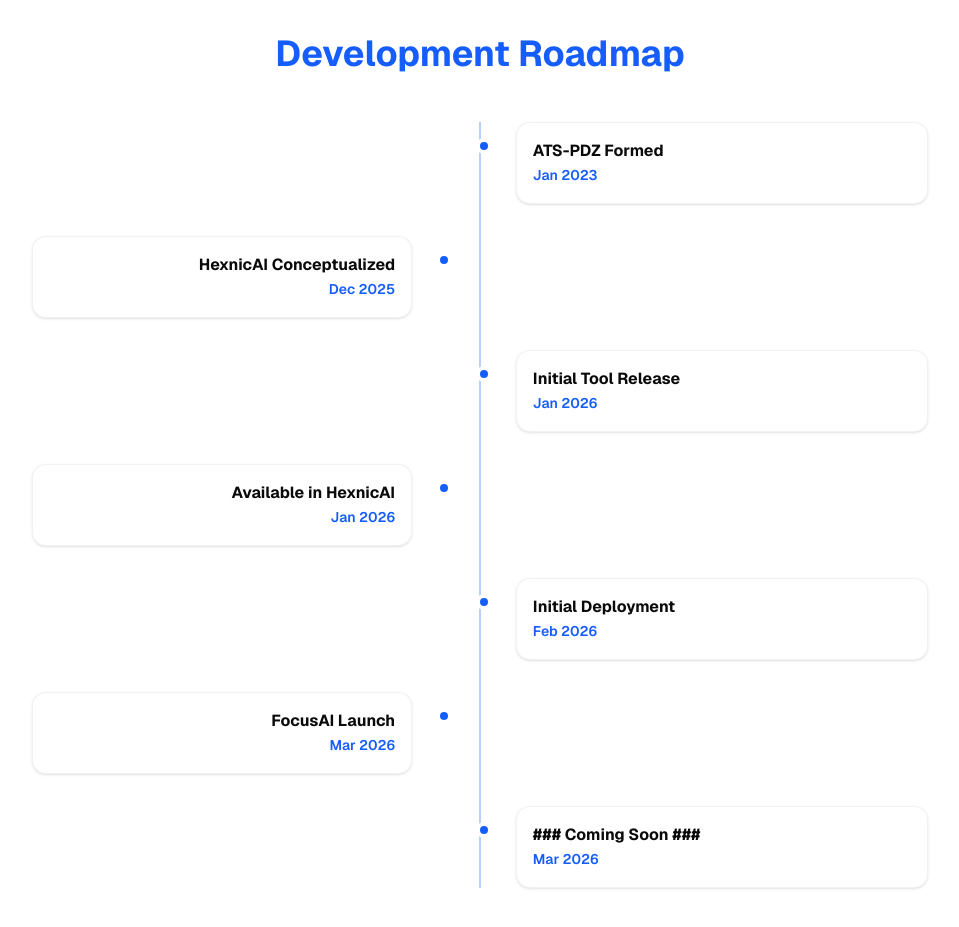
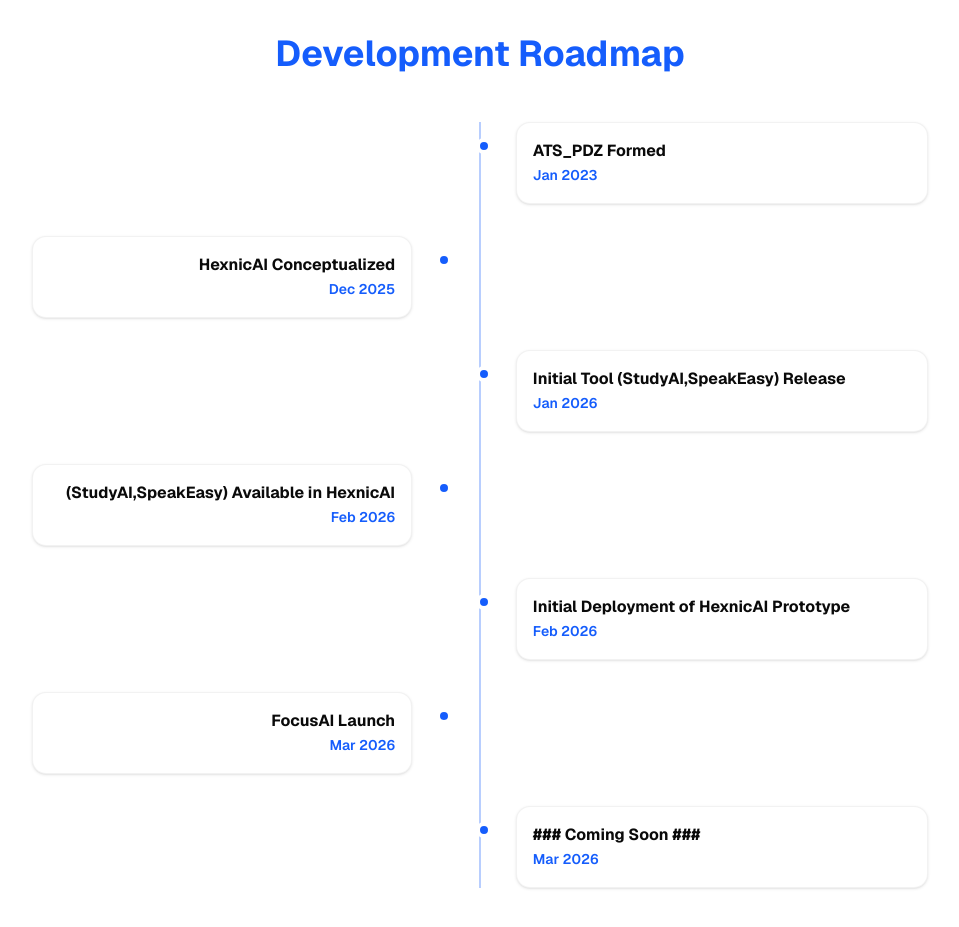
Before and after one commit to ATS-001/HexnicAI, a Next.js app: page / in a window 1280 px wide. Shown: the part 1060-1987 px from the top of the page, without its empty margins (160-1119 px from the left). Built offline with nearby package versions, Linux system fonts and the light colour scheme.

Commit message:
feat: update roadmap milestones and titles for clarity
Co-authored-by: Aaron Thalakkottor Sooraj <126183772+ATS-001@users.noreply.github.com>

```diff
--- a/app/page.tsx
+++ b/app/page.tsx
@@ -37,11 +37,11 @@ const modules = [
 ]
 
 const roadmap = [
-  { title: "ATS-PDZ Formed", date: "Jan 2023", direction: "right" },
+  { title: "ATS_PDZ Formed", date: "Jan 2023", direction: "right" },
   { title: "HexnicAI Conceptualized", date: "Dec 2025", direction: "left" },
-  { title: "Initial Tool Release", date: "Jan 2026", direction: "right" },
-  { title: "Available in HexnicAI", date: "Jan 2026", direction: "left" },
-  { title: "Initial Deployment", date: "Feb 2026", direction: "right" },
+  { title: "Initial Tool (StudyAI,SpeakEasy) Release", date: "Jan 2026", direction: "right" },
+  { title: "(StudyAI,SpeakEasy) Available in HexnicAI", date: "Feb 2026", direction: "left" },
+  { title: "Initial Deployment of HexnicAI Prototype", date: "Feb 2026", direction: "right" },
   { title: "FocusAI Launch", date: "Mar 2026", direction: "left" },
   { title: "### Coming Soon ###", date: "Mar 2026", direction: "right" },
 ]
```
